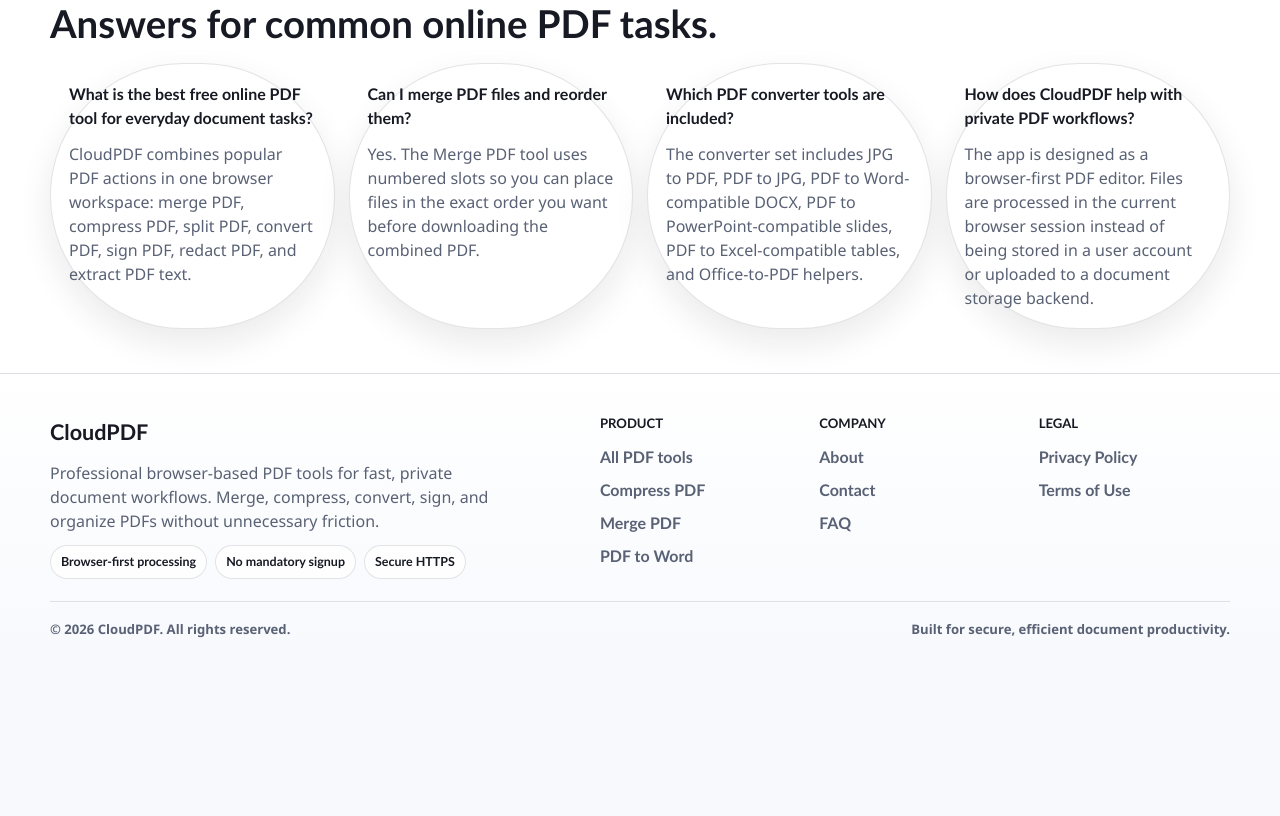
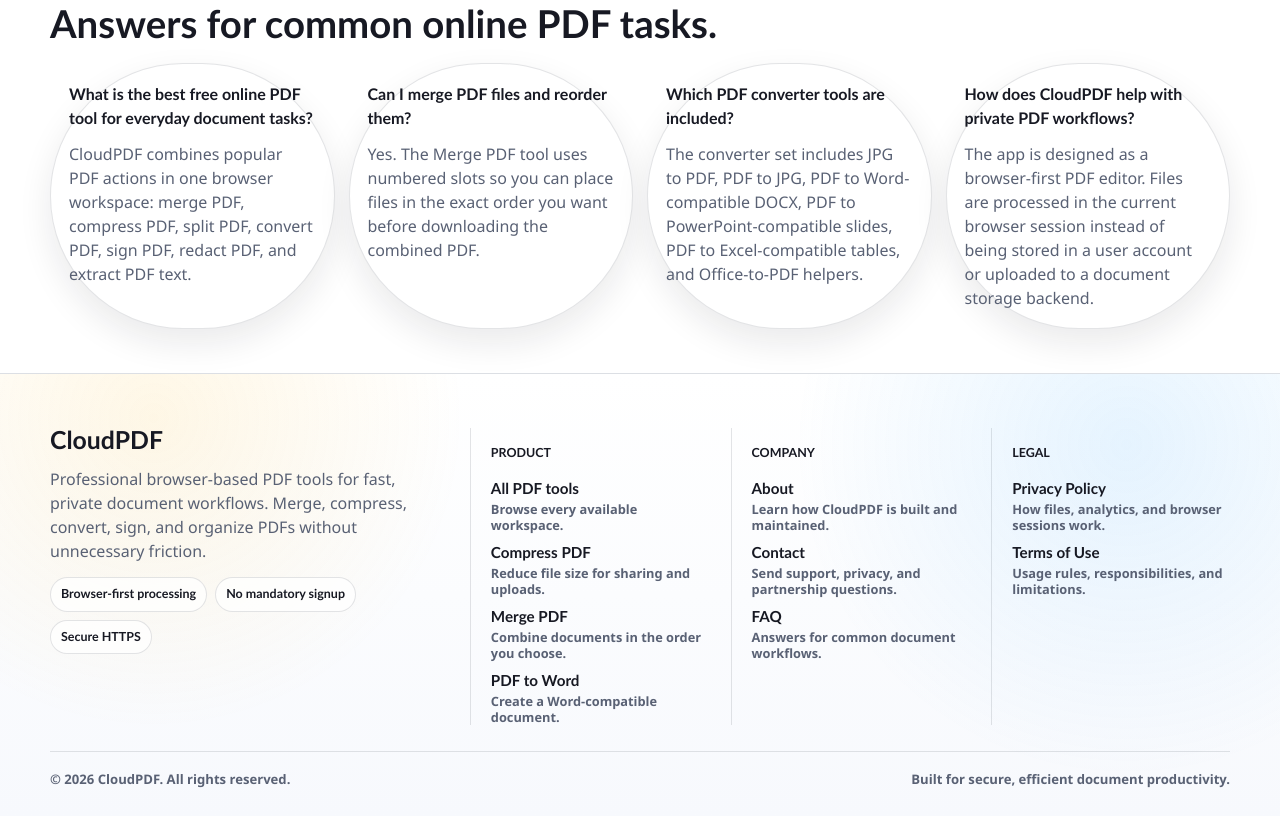
Before and after one commit to Kaif-ansari/Our-PDF, a website: page index.html in a window 1280 px wide. Shown: the part 3122-3938 px from the top of the page. Before the commit the page ends 3786 px from the top, so only its background shows below. Drawn offline with Linux system fonts and the light colour scheme.

Commit message:
update project

```diff
--- a/index.html
+++ b/index.html
@@ -418,21 +418,21 @@
         </section>
         <nav class="footer-column" aria-label="Product">
           <h2>Product</h2>
-          <a href="/#tools">All PDF tools</a>
-          <a href="/tools/compress-pdf/">Compress PDF</a>
-          <a href="/tools/merge-pdf/">Merge PDF</a>
-          <a href="/tools/pdf-to-word/">PDF to Word</a>
+          <a href="/#tools"><span>All PDF tools</span><small>Browse every available workspace.</small></a>
+          <a href="/tools/compress-pdf/"><span>Compress PDF</span><small>Reduce file size for sharing and uploads.</small></a>
+          <a href="/tools/merge-pdf/"><span>Merge PDF</span><small>Combine documents in the order you choose.</small></a>
+          <a href="/tools/pdf-to-word/"><span>PDF to Word</span><small>Create a Word-compatible document.</small></a>
         </nav>
         <nav class="footer-column" aria-label="Company">
           <h2>Company</h2>
-          <a href="/about/">About</a>
-          <a href="/contact/">Contact</a>
-          <a href="/#faq">FAQ</a>
+          <a href="/about/"><span>About</span><small>Learn how CloudPDF is built and maintained.</small></a>
+          <a href="/contact/"><span>Contact</span><small>Send support, privacy, and partnership questions.</small></a>
+          <a href="/#faq"><span>FAQ</span><small>Answers for common document workflows.</small></a>
         </nav>
         <nav class="footer-column" aria-label="Legal">
           <h2>Legal</h2>
-          <a href="/privacy-policy/">Privacy Policy</a>
-          <a href="/terms/">Terms of Use</a>
+          <a href="/privacy-policy/"><span>Privacy Policy</span><small>How files, analytics, and browser sessions work.</small></a>
+          <a href="/terms/"><span>Terms of Use</span><small>Usage rules, responsibilities, and limitations.</small></a>
         </nav>
       </div>
       <div class="footer-bottom">
--- a/styles.css
+++ b/styles.css
@@ -1319,10 +1319,12 @@ h5 {
 
 .site-footer {
   display: grid;
-  gap: 22px;
-  padding: 42px 28px 24px;
+  gap: 26px;
+  padding: 54px 28px 26px;
   border-top: 1px solid var(--line);
   background:
+    radial-gradient(circle at 12% 10%, rgba(255, 191, 47, 0.12), transparent 26%),
+    radial-gradient(circle at 88% 16%, rgba(53, 167, 255, 0.12), transparent 28%),
     linear-gradient(180deg, var(--surface), var(--surface-2)),
     var(--surface);
   color: var(--ink);
@@ -1330,23 +1332,25 @@ h5 {
 
 .footer-main {
   display: grid;
-  grid-template-columns: minmax(280px, 1.5fr) repeat(3, minmax(150px, 0.55fr));
+  grid-template-columns: minmax(300px, 1.25fr) repeat(3, minmax(190px, 0.75fr));
   max-width: 1180px;
   width: 100%;
   margin: 0 auto;
-  gap: 28px;
+  gap: 22px;
   align-items: start;
 }
 
 .footer-brand {
   display: grid;
-  gap: 12px;
+  gap: 14px;
   max-width: 520px;
+  padding-right: 22px;
 }
 
 .footer-brand strong {
   font-family: var(--font-display);
-  font-size: 1.35rem;
+  font-size: 1.55rem;
+  line-height: 1;
   font-weight: 950;
 }
 
@@ -1376,26 +1380,53 @@ h5 {
 
 .footer-column {
   display: grid;
-  gap: 9px;
+  align-content: start;
+  gap: 10px;
+  min-height: 100%;
+  padding: 18px 0 0 20px;
+  border-left: 1px solid var(--line);
   color: var(--muted);
   font-family: var(--font-ui);
   font-weight: 800;
 }
 
 .footer-column h2 {
-  margin: 0 0 4px;
+  margin: 0 0 8px;
   color: var(--ink);
-  font-size: 0.82rem;
+  font-size: 0.78rem;
   line-height: 1.2;
+  letter-spacing: 0;
   text-transform: uppercase;
 }
 
 .footer-column a {
+  display: grid;
+  gap: 3px;
+  width: 100%;
+  color: var(--muted);
+  line-height: 1.25;
+}
+
+.footer-column a span {
   width: fit-content;
+  color: var(--ink);
+  font-size: 0.95rem;
+  font-weight: 950;
+}
+
+.footer-column a small {
+  max-width: 230px;
   color: var(--muted);
+  font-family: var(--font-reading);
+  font-size: 0.8rem;
+  font-weight: 650;
 }
 
 .site-footer a:hover {
+  color: var(--accent-dark);
+}
+
+.site-footer a:hover span {
   color: var(--accent-dark);
 }
 
```
Also changed, not shown: scripts/build-static.mjs (+25 -21 lines).
